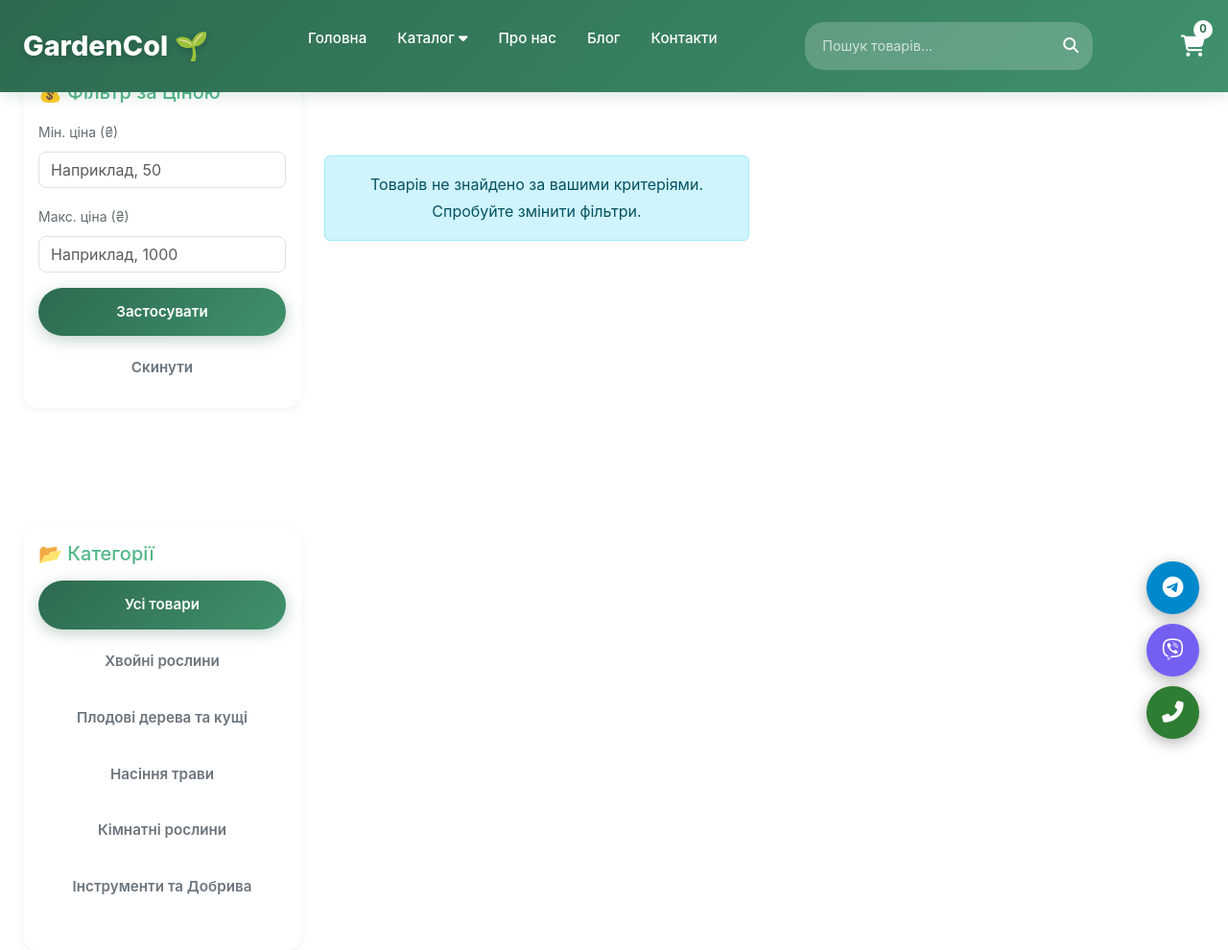
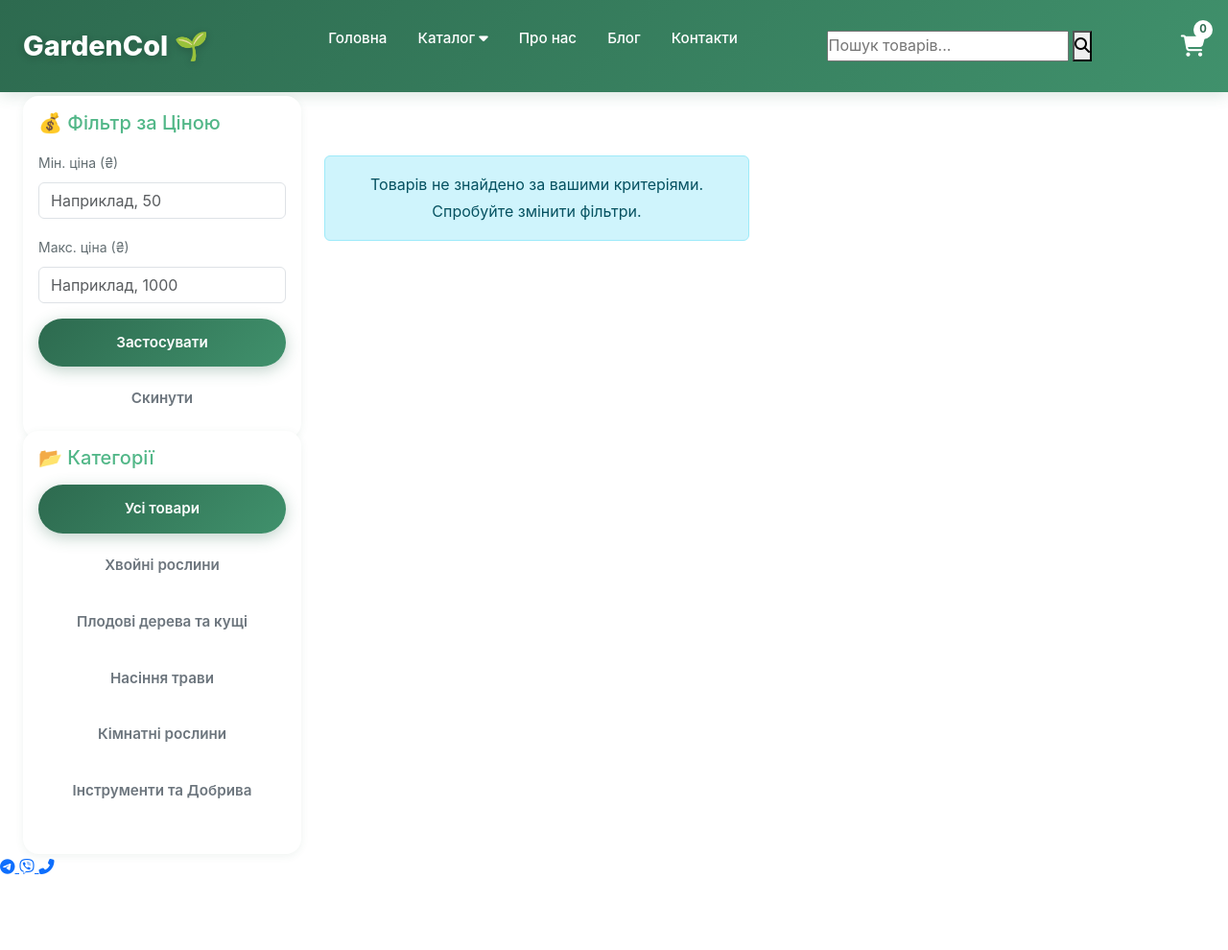
Before and after one commit to palcikovskaulia-svg/GardenCol, a Django app: page /catalog/ in a window 1280 px wide. Shown: the whole page at 96% size. After the commit the page ends 911 px from the top, so only its background shows below. Run offline with Django 5.2, Linux system fonts and the light colour scheme; data comes from the database, SQL or seed files in the repository; data that the repository does not hold is empty.

Commit message:
css for tool

```diff
--- a/store/static/store/css/main.css
+++ b/store/static/store/css/main.css
@@ -1,3 +1,6 @@
+/* =========================================================
+   MODERN GARDENCOL STYLES - 2024/2025
+   ========================================================= */
 
 /* === 1. BASE & TYPOGRAPHY === */
 :root {
@@ -106,7 +109,7 @@
     top: 0;
     left: 0;
     right: 0;
-    z-index: 2000;
+    z-index: 1000;
     padding: 20px 0;
     transition: var(--transition);
     background: linear-gradient(135deg, var(--primary-green) 0%, var(--accent-green) 100%);
@@ -206,47 +209,6 @@
     justify-content: center;
     font-size: 0.7rem;
     font-weight: 700;
-}
-/* --- СТИЛІ ДЛЯ ФОРМИ ПОШУКУ --- */
-.search-form {
-    display: flex;
-    align-items: center;
-    background-color: rgba(255, 255, 255, 0.2); /* Напівпрозорий фон */
-    border-radius: 20px;
-    padding: 3px;
-    margin: 0 20px;
-    flex-grow: 0.5; /* Займає частину простору */
-    max-width: 300px;
-}
-
-.search-input {
-    background: none;
-    border: none;
-    padding: 8px 15px;
-    color: white;
-    font-size: 0.9em;
-    width: 100%;
-}
-
-.search-input::placeholder {
-    color: rgba(255, 255, 255, 0.7);
-}
-
-.search-input:focus {
-    outline: none;
-}
-
-.search-button {
-    background-color: transparent;
-    border: none;
-    color: white;
-    padding: 8px 12px;
-    cursor: pointer;
-    transition: color 0.2s;
-}
-
-.search-button:hover {
-    color: #4CAF50;
 }
 
 /* Dropdown */
@@ -435,7 +397,7 @@
 .product-card {
     background: white;
     border-radius: var(--radius-lg);
-    overflow: visible;
+    overflow: hidden;
     box-shadow: var(--shadow-sm);
     transition: var(--transition);
     display: flex;
@@ -444,7 +406,7 @@
     position: relative;
 }
 
-/* Сховати описи на головній сторінці */
+/* ГОЛОВНА СТОРІНКА - описи сховані за замовчуванням */
 .product-card .card-text {
     color: var(--text-muted);
     margin-bottom: 20px;
@@ -456,26 +418,29 @@
     transition: all 0.4s ease;
 }
 
-/* Показати опис при hover на головній */
+/* ГОЛОВНА СТОРІНКА - показати опис при hover */
 .product-card:hover .card-text {
-    max-height: 200px;
+    max-height: 300px;
     opacity: 1;
     margin-top: 12px;
 }
 
-/* Завжди показувати короткі описи на сторінці каталогу */
+/* КАТАЛОГ - завжди показувати скорочений опис */
 .catalog-page .product-card .card-text {
-    max-height: 80px;
+    max-height: 60px;
     opacity: 1;
     margin-top: 0;
     overflow: hidden;
-    text-overflow: ellipsis;
+    display: -webkit-box;
+    -webkit-line-clamp: 3;
+    -webkit-box-orient: vertical;
 }
 
-/* Показати повний опис при hover на каталозі */
+/* КАТАЛОГ - показати ПОВНИЙ опис при hover */
 .catalog-page .product-card:hover .card-text {
-    max-height: 500px;
+    max-height: 1000px;
     overflow: visible;
+    -webkit-line-clamp: unset;
 }
 
 .product-card::before {
@@ -491,12 +456,14 @@
     opacity: 0;
     transition: var(--transition);
     pointer-events: none;
+    z-index: 0;
 }
 
 .product-card:hover {
     transform: translateY(-8px);
     box-shadow: var(--shadow-lg);
-    z-index: 10;
+    z-index: 50;
+    overflow: visible;
 }
 
 .product-card:hover::before {
@@ -512,7 +479,7 @@
 }
 
 .product-card:hover .card-img-top {
-    transform: scale(1.08);
+    transform: scale(1.05);
 }
 
 .card-body {
@@ -593,8 +560,6 @@
     border-radius: var(--radius-md);
     box-shadow: var(--shadow-sm);
     transition: var(--transition);
-    position: relative; /* Щоб z-index працював коректно */
-    z-index: 10; /* Низький z-index */
 }
 
 .reasons-section {
@@ -732,71 +697,3 @@
         transform: translateY(0);
     }
 }
-
-/* =========================================================
-   7. ГРУПА ПЛАВАЮЧИХ КНОПОК ЗВ'ЯЗКУ
-   ========================================================= */
-
-.floating-contact-group {
-    position: fixed;
-    bottom: 30px;
-    right: 30px;
-    z-index: 900;
-    display: flex;
-    flex-direction: column; /* Розташування вертикально */
-    gap: 10px; /* Відстань між кнопками */
-}
-
-.floating-btn {
-    /* Базові стилі */
-    color: white;
-    width: 55px; /* Трохи менший розмір */
-    height: 55px;
-    border-radius: 50%;
-    display: flex;
-    align-items: center;
-    justify-content: center;
-    font-size: 1.4rem;
-    text-decoration: none;
-    box-shadow: 0 4px 15px rgba(0, 0, 0, 0.3);
-    transition: all 0.3s ease;
-}
-
-.floating-btn:hover {
-    transform: scale(1.1); /* Збільшення при наведенні */
-    box-shadow: 0 6px 20px rgba(0, 0, 0, 0.5);
-}
-
-/* --- КОЛЬОРИ МЕСЕНДЖЕРІВ --- */
-
-/* Телефон (Основний зелений) */
-.phone-btn {
-    background-color: #2e7d32;
-}
-
-/* Telegram (Синій) */
-.telegram-btn {
-    background-color: #0088CC;
-}
-
-/* Viber (Фіолетовий) */
-.viber-btn {
-    background-color: #7360F2;
-}
-
-/* --- СТИЛІ ДЛЯ СОРТУВАННЯ ТА ФІЛЬТРІВ --- */
-.form-select, .form-control {
-    border-radius: 8px;
-    border-color: #e0e0e0;
-    transition: border-color 0.2s;
-}
-
-.form-select:focus, .form-control:focus {
-    box-shadow: 0 0 0 0.25rem rgba(46, 125, 50, 0.1);
-    border-color: #4CAF50;
-    outline: none;
-}
-
-.form-select-sm {
-    padding: 5px 10px;
-}
--- a/store/templates/store/catalog.html
+++ b/store/templates/store/catalog.html
@@ -18,7 +18,7 @@
 
     <div class="col-lg-3 col-md-4 mt-4">
 
-        <div class="box-element p-3 mb-4">
+        <div class="box-element p-3 mb-4 sticky-top" style="top: 100px;">
             <h5 class="text-success mb-3">💰 Фільтр за Ціною</h5>
             <form method="GET" action="{% url 'store' %}">
                 {% csrf_token %}
--- a/store/templates/store/main.html
+++ b/store/templates/store/main.html
@@ -6,8 +6,8 @@
     <title>GardenCol — {% block title %}Інтернет-магазин{% endblock %}</title>
 
     {% load static %}
-
-    <link rel="icon" type="image/x-icon" href="{% static 'store/img/favicon1.ico' %}?v=3">
+    {% csrf_token %}
+    <link rel="icon" type="image/x-icon" href="{% static 'store/img/favicon1.ico' %}?v=4">
     <link href="https://cdn.jsdelivr.net/npm/bootstrap@5.3.3/dist/css/bootstrap.min.css" rel="stylesheet">
     <link rel="stylesheet" href="https://cdnjs.cloudflare.com/ajax/libs/font-awesome/6.5.2/css/all.min.css">
     <link rel="stylesheet" type="text/css" href="{% static 'store/css/main.css' %}">
@@ -30,7 +30,7 @@
                         </div>
                     </li>
                     <li><a href="{% url 'about' %}">Про нас</a></li>
-                    <li><a href="{% url 'blog' %}">Блог</a></li>
+                    <li><a href="{% url 'blog_list' %}">Блог</a></li>
                     <li><a href="{% url 'contact' %}">Контакти</a></li>
                 </ul>
             </nav>
@@ -52,7 +52,6 @@
         {% endblock content %}
     </div>
 
-    <!-- Floating contact buttons -->
     <div class="floating-contact-group">
         <a href="https://t.me/GardenCol_Support" target="_blank" class="floating-btn telegram-btn" title="Написати у Telegram">
             <i class="fab fa-telegram-plane"></i>
```
